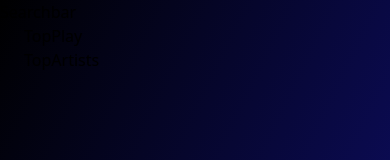
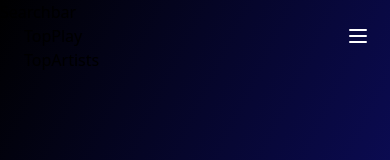
Before and after one commit to jonnyabrams/splotify, a React (Vite) app: page /top-artists in a window 390 px wide. Shown: the top 160 px of the page. Built offline with nearby package versions, Linux system fonts and the light colour scheme.

Commit message:
feat: make Sidebar show on click on small screens

```diff
--- a/src/components/Sidebar.tsx
+++ b/src/components/Sidebar.tsx
@@ -1,29 +1,59 @@
-import { NavLink } from 'react-router-dom';
+import { NavLink } from "react-router-dom";
+import { useState } from "react";
+import { RiCloseLine } from "react-icons/ri";
 
 import { links } from "../assets/constants";
+import { HiOutlineMenu } from "react-icons/hi";
 
-const Sidebar = () => {
-
-  const NavLinks = () => (
+const NavLinks = ({ handleClick }) => (
   <div className="mt-10">
     {links.map((item) => (
       <NavLink
         key={item.name}
         to={item.to}
         className="flex flex-row justify-start items-center my-8 text-sm font-medium text-gray-400 hover:text-cyan-400"
+        onClick={() => handleClick && handleClick()}
       >
-          <item.icon className='w-6 h-6 mr-2' />
+        <item.icon className="w-6 h-6 mr-2" />
         {item.name}
       </NavLink>
     ))}
   </div>
-  )
+);
+
+const Sidebar = () => {
+  const [mobileMenuOpen, setMobileMenuOpen] = useState(false);
 
   return (
+    <>
       <div className="md:flex hidden flex-col w-[240px] py-10 px-4 bg-[#191624]">
         <span className="w-full h-14 object-contain text-white">SPLOTIFY</span>
         <NavLinks />
       </div>
+
+      <div className="absolute md:hidden block top-6 right-3">
+        {mobileMenuOpen ? (
+          <RiCloseLine
+            className="w-6 h-6 text-white mr-2 cursor-pointer"
+            onClick={() => setMobileMenuOpen(false)}
+          />
+        ) : (
+          <HiOutlineMenu
+            className="w-6 h-6 text-white mr-2 cursor-pointer"
+            onClick={() => setMobileMenuOpen(true)}
+          />
+        )}
+      </div>
+
+      <div
+        className={`absolute top-0 h-screen w-2/3 bg-gradient-to-tl from-white/10 to-[#483d8b] backdrop-blur-lg z-10 p-6 md:hidden smooth-transition ${
+          mobileMenuOpen ? "left-0" : "-left-full"
+        }`}
+      >
+        <span className="w-full h-14 object-contain text-white">SPLOTIFY</span>
+        <NavLinks handleClick={() => setMobileMenuOpen(false)} />
+      </div>
+    </>
   );
 };
 
```
Lines whose indentation alone changed are shown as unchanged.
